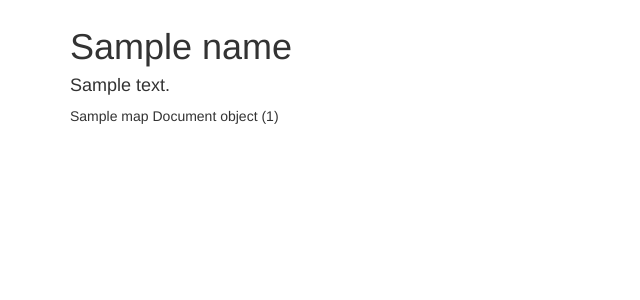
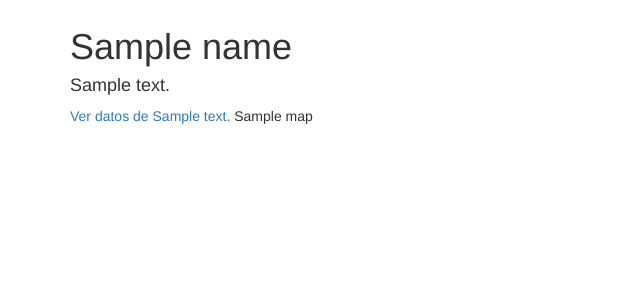
Before and after one commit to mt-lids-sefi/odglobe, a Django app: template file_uploader/templates/map.html in a window 1280 px wide. Shown: the part 130-430 px from the top of the page, without its empty margins (0-640 px from the left). Run offline with Django 3.2, Linux system fonts and the light colour scheme; tables that the repository leaves empty hold one stand-in row (values such as "Sample post"); the template is opened without the code that fills it: values that come from a table or form of the project are taken from there, most other values are stand-ins (such as "Sample title", 1, 10 or a date in 2020); some libraries are stand-ins or nearby versions.

Commit message:
back to folium

```diff
--- a/file_uploader/templates/detail.html
+++ b/file_uploader/templates/detail.html
@@ -3,7 +3,7 @@
 {% block content %}
 
     <h1>{{ document_desc}}</h1>
-         <a href="{% url 'map_lf' document_id %}"> <b>Volver al mapa </b> </a>
+         <a href="{% url 'map' document_id %}"> <b>Volver al mapa </b> </a>
 
      {{data_html | safe}}
 
--- a/file_uploader/templates/document_list.html
+++ b/file_uploader/templates/document_list.html
@@ -8,7 +8,7 @@
 
       {% for doc in document_list %}
       <li>
-          <a href="{% url 'map_lf' doc.document_id %}"> <b>Ver Mapa de {{ doc.name}}</b>, {{ doc.description }} </a>
+          <a href="{% url 'map' doc.document_id %}"> <b>Ver Mapa de {{ doc.name}}</b>, {{ doc.description }} </a>
       </li>
       {% endfor %}
     </ul>
--- a/file_uploader/templates/map.html
+++ b/file_uploader/templates/map.html
@@ -8,8 +8,6 @@
 
 <h1>{{ name }}</h1>
     <h4>{{ description }}</h4>
-
+<a href="{% url 'detail' document.document_id %}">Ver datos de {{ document.description}}</a>
     {{ map|safe }}
-
-    {{ document|safe}}
 {% endblock %}
--- a/file_uploader/templates/map_lf.html
+++ b/file_uploader/templates/map_lf.html
@@ -12,7 +12,8 @@
 
 <script type="text/javascript">
     function map_init_basic (map, options) {
-        L.tileLayer('https://api.tiles.mapbox.com/v4/{id}/{z}/{x}/{y}.png?access_token=pk.eyJ1IjoibWFwYm94IiwiYSI6ImNpejY4NXVycTA2emYycXBndHRqcmZ3N3gifQ.rJcFIG214AriISLbB6B5aw', {
+        //L.tileLayer('https://api.tiles.mapbox.com/v4/{id}/{z}/{x}/{y}.png?access_token=pk.eyJ1IjoibWFwYm94IiwiYSI6ImNpejY4NXVycTA2emYycXBndHRqcmZ3N3gifQ.rJcFIG214AriISLbB6B5aw', {
+        L.tileLayer('https://{s}.tile.openstreetmap.org/{z}/{x}/{y}.png', {
         maxZoom: 18,
         id: 'mapbox.streets'
         }).addTo(map);
@@ -22,6 +23,7 @@
         var count = Object.keys(file).length;
         for (let index = 0; index < count; index++) {
             const element = file[index];
+            //markers.addLayer(L.marker(element.latitude, element.longitude));
             markers.addLayer(L.marker(new L.LatLng(element.latitude, element.longitude)));
         }
         map.addLayer(markers);
--- a/file_uploader/views.py
+++ b/file_uploader/views.py
@@ -75,7 +75,7 @@ def document_map(request,pk):
 
     FastMarkerCluster(data=list(zip(df['latitude'], df['longitude']))).add_to(mimapa)
     m = mimapa._repr_html_()
-    context = { 'map': m , 'name': document.name, 'description': document.description}
+    context = { 'map': m , 'name': document.name, 'description': document.description, 'document': document}
     return render(request, 'map.html', context)
 
 
```
